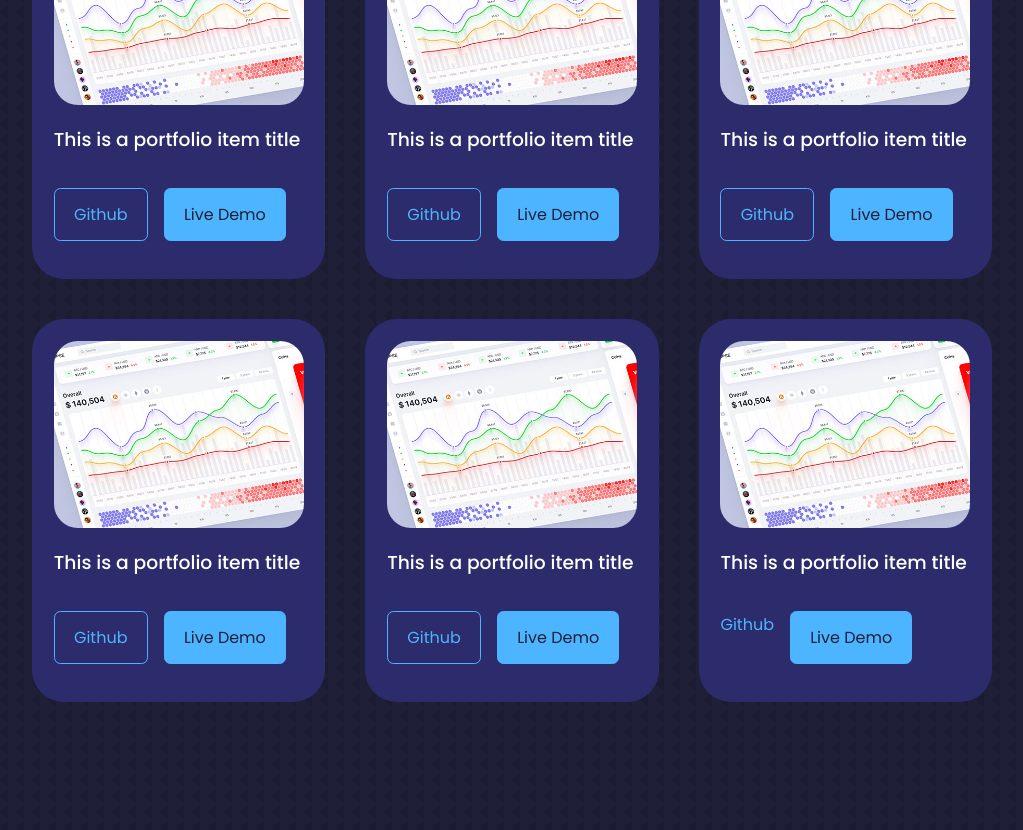
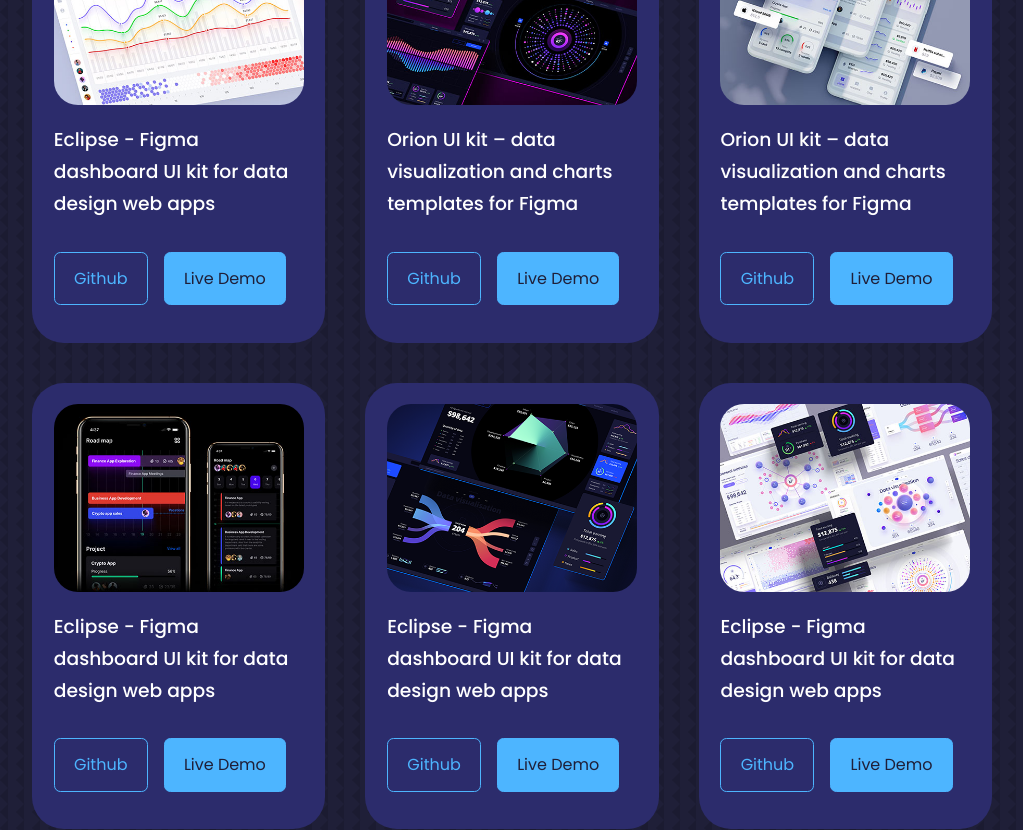
Before and after one commit to LSX99/React-Portfolio-Website, a React (Create React App) app: page / in a window 1280 px wide. Shown: the part 3180-4010 px from the top of the page, without its empty margins (128-1151 px from the left). Built offline with nearby package versions, Linux system fonts and the light colour scheme.

Commit message:
used map function for portfolio projects

```diff
--- a/src/components/portfolio/Portfolio.jsx
+++ b/src/components/portfolio/Portfolio.jsx
@@ -7,6 +7,51 @@ import IMG4 from '../../assets/portfolio4.jpg';
 import IMG5 from '../../assets/portfolio5.png';
 import IMG6 from '../../assets/portfolio6.jpg';
 
+const data = [
+	{
+		id: 1,
+		image: IMG1,
+		title: 'Eclipse - Figma dashboard UI kit for data design web apps',
+		github: 'https://github.com',
+		demo: 'https://dribbble.com/shots/20579260-Eclipse-Figma-dashboard-UI-kit-for-data-design-web-apps',
+	},
+	{
+		id: 2,
+		image: IMG2,
+		title: 'Orion UI kit – data visualization and charts templates for Figma',
+		github: 'https://github.com',
+		demo: 'https://dribbble.com/shots/20512784-Orion-UI-kit-data-visualization-and-charts-templates-for-Figma',
+	},
+	{
+		id: 3,
+		image: IMG3,
+		title: 'Orion UI kit – data visualization and charts templates for Figma',
+		github: 'https://github.com',
+		demo: 'https://dribbble.com/shots/20579260-Eclipse-Figma-dashboard-UI-kit-for-data-design-web-apps',
+	},
+	{
+		id: 4,
+		image: IMG4,
+		title: 'Eclipse - Figma dashboard UI kit for data design web apps',
+		github: 'https://github.com',
+		demo: 'https://dribbble.com/shots/20579260-Eclipse-Figma-dashboard-UI-kit-for-data-design-web-apps',
+	},
+	{
+		id: 5,
+		image: IMG5,
+		title: 'Eclipse - Figma dashboard UI kit for data design web apps',
+		github: 'https://github.com',
+		demo: 'https://dribbble.com/shots/20579260-Eclipse-Figma-dashboard-UI-kit-for-data-design-web-apps',
+	},
+	{
+		id: 6,
+		image: IMG6,
+		title: 'Eclipse - Figma dashboard UI kit for data design web apps',
+		github: 'https://github.com',
+		demo: 'https://dribbble.com/shots/20579260-Eclipse-Figma-dashboard-UI-kit-for-data-design-web-apps',
+	},
+];
+
 const portfolio = () => {
 	return (
 		<section id='portfolio'>
@@ -14,114 +59,24 @@ const portfolio = () => {
 			<h2>My Portfolio</h2>
 
 			<div className='container portfolio__container'>
+				{data.map(({ id, image, title, github, demo }) => {
+					return (
 						<article className='portfolio__item'>
-					<div className='portfolio__item-image'>
-						<img src={IMG1} alt='' />
+							<div key={id} className='portfolio__item-image'>
+								<img src={image} alt={title} />
 							</div>
-					<h3>This is a portfolio item title</h3>
+							<h3>{title}</h3>
 							<div className='portfolio__item-cta'>
-						<a href='https://github.com' className='btn' target='_blank'>
+								<a href={github} className='btn' target='_blank'>
 									Github
 								</a>
-						<a
-							href='https://dribble.com'
-							className='btn btn-primary'
-							target='_blank'
-						>
+								<a href={demo} className='btn btn-primary' target='_blank'>
 									Live Demo
 								</a>
 							</div>
 						</article>
-				<article className='portfolio__item'>
-					<div className='portfolio__item-image'>
-						<img src={IMG1} alt='' />
-					</div>
-					<h3>This is a portfolio item title</h3>
-					<div className='portfolio__item-cta'>
-						<a href='https://github.com' className='btn' target='_blank'>
-							Github
-						</a>
-						<a
-							href='https://dribble.com'
-							className='btn btn-primary'
-							target='_blank'
-						>
-							Live Demo
-						</a>
-					</div>
-				</article>
-				<article className='portfolio__item'>
-					<div className='portfolio__item-image'>
-						<img src={IMG1} alt='' />
-					</div>
-					<h3>This is a portfolio item title</h3>
-					<div className='portfolio__item-cta'>
-						<a href='https://github.com' className='btn' target='_blank'>
-							Github
-						</a>
-						<a
-							href='https://dribble.com'
-							className='btn btn-primary'
-							target='_blank'
-						>
-							Live Demo
-						</a>
-					</div>
-				</article>
-				<article className='portfolio__item'>
-					<div className='portfolio__item-image'>
-						<img src={IMG1} alt='' />
-					</div>
-					<h3>This is a portfolio item title</h3>
-					<div className='portfolio__item-cta'>
-						<a href='https://github.com' className='btn' target='_blank'>
-							Github
-						</a>
-						<a
-							href='https://dribble.com'
-							className='btn btn-primary'
-							target='_blank'
-						>
-							Live Demo
-						</a>
-					</div>
-				</article>
-				<article className='portfolio__item'>
-					<div className='portfolio__item-image'>
-						<img src={IMG1} alt='' />
-					</div>
-					<h3>This is a portfolio item title</h3>
-					<div className='portfolio__item-cta'>
-						<a href='https://github.com' className='btn' target='_blank'>
-							Github
-						</a>
-						<a
-							href='https://dribble.com'
-							className='btn btn-primary'
-							target='_blank'
-						>
-							Live Demo
-						</a>
-					</div>
-				</article>
-				<article className='portfolio__item'>
-					<div className='portfolio__item-image'>
-						<img src={IMG1} alt='' />
-					</div>
-					<h3>This is a portfolio item title</h3>
-					<div className='portfolio__item-cta'>
-						<a href='https://github.com' target='_blank'>
-							Github
-						</a>
-						<a
-							href='https://dribble.com'
-							className='btn btn-primary'
-							target='_blank'
-						>
-							Live Demo
-						</a>
-					</div>
-				</article>
+					);
+				})}
 			</div>
 		</section>
 	);
```
Lines whose indentation alone changed are shown as unchanged.
